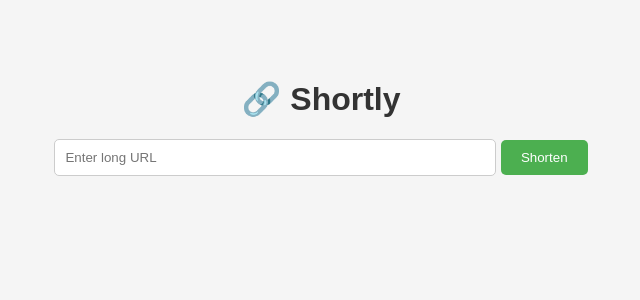
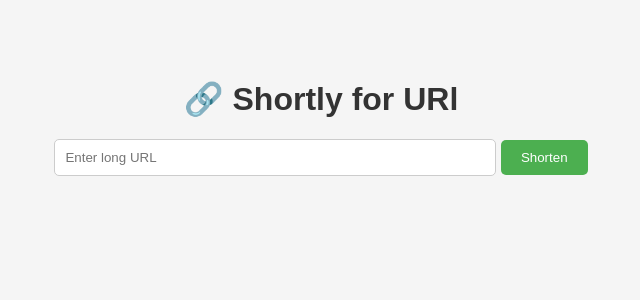
Before and after one commit to diaxx1309/url-shortener, a Flask app: page / in a window 1280 px wide. Shown: the top 300 px of the page, without its empty margins (319-959 px from the left). Run offline with Flask 3, Linux system fonts and the light colour scheme.

Commit message:
Change in the heading

```diff
--- a/templates/index.html
+++ b/templates/index.html
@@ -1,7 +1,7 @@
 <!DOCTYPE html>
 <html>
 <head>
-    <title>URL Shortener</title>
+    <title>url-shortener</title>
     <style>
         body {
             font-family: Arial, sans-serif;
@@ -35,7 +35,7 @@
     </style>
 </head>
 <body>
-    <h1>🔗 Shortly </h1>
+    <h1>🔗 Shortly  for  URl </h1>
     <form method="POST" action="/">
         <input type="text" name="long_url" placeholder="Enter long URL" required>
         <button type="submit">Shorten</button>
```
